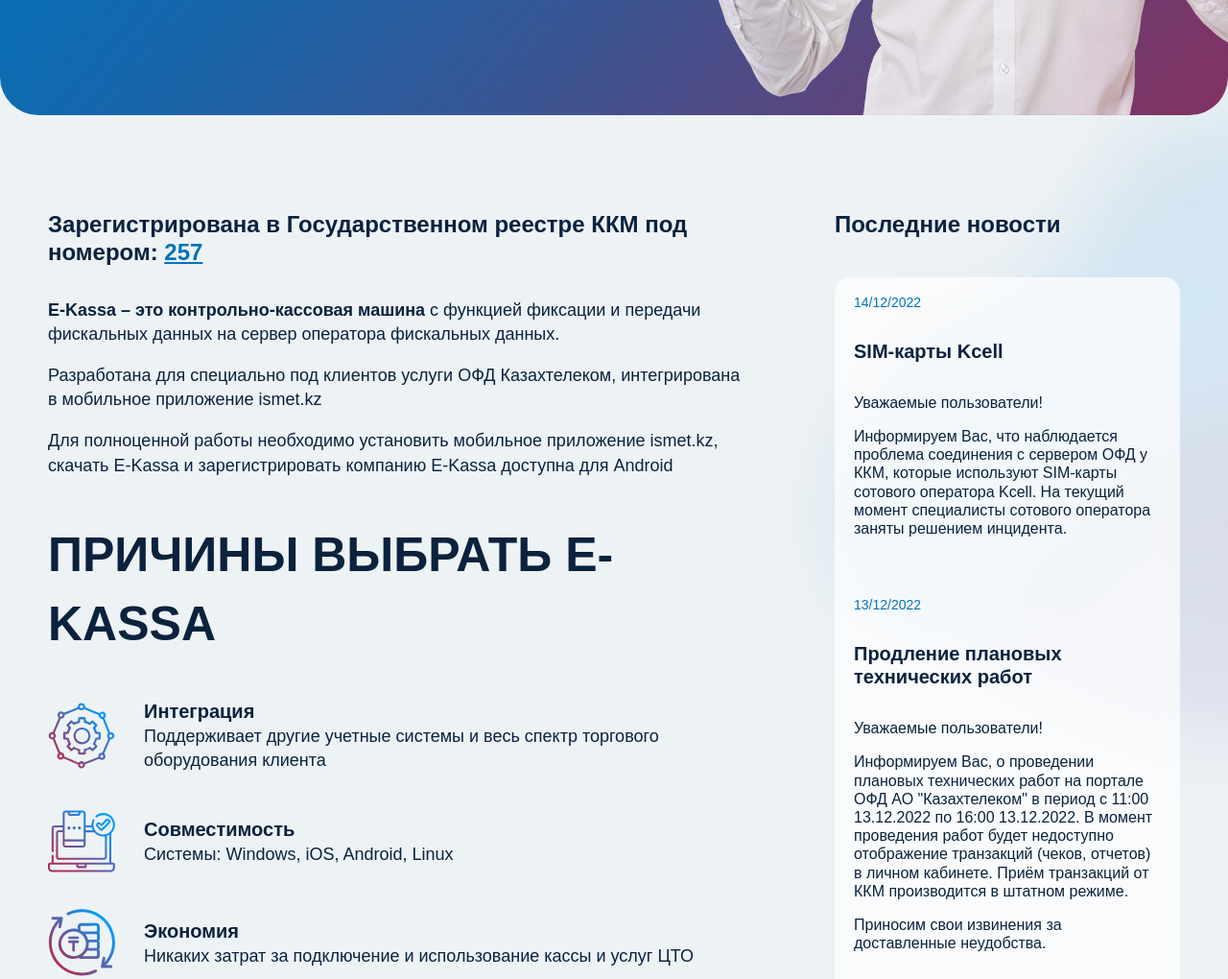
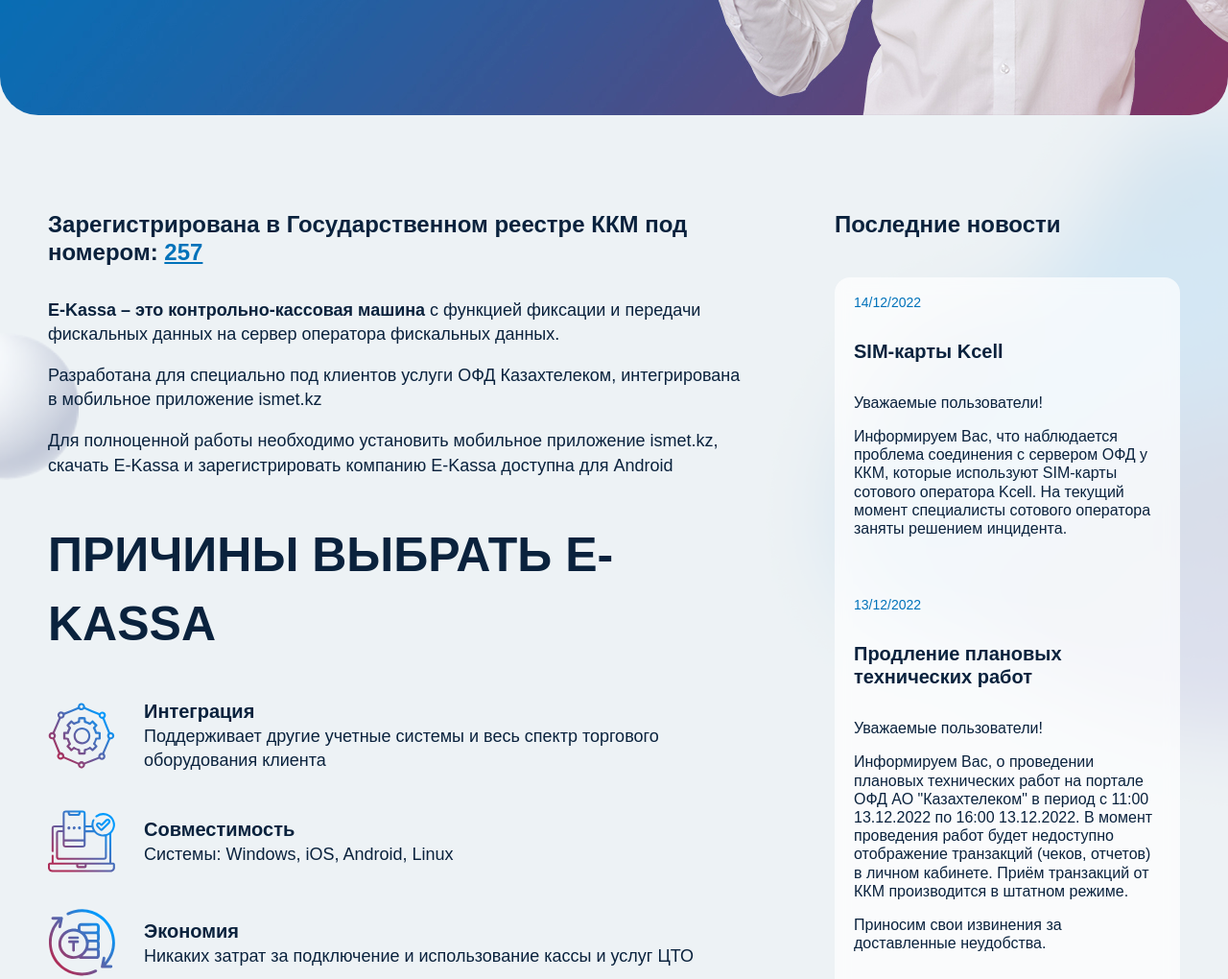
Before and after one commit to isemilia/kaztelecom, a website: page app/ekassa-01.html in a window 1280 px wide. Shown: the part 480-1500 px from the top of the page at 96% size. Drawn offline with nearby package versions, Linux system fonts and the light colour scheme; a web font is replaced by a local one.

Commit message:
Add circle elements

```diff
--- a/app/assets/css/sass/components/_ekassa.scss
+++ b/app/assets/css/sass/components/_ekassa.scss
@@ -1,6 +1,27 @@
 .main {
     padding: 100px 0;
     color: var(--clr-100);
+    position: relative;
+    &::before, &::after {
+        content: '';
+        background: url('../img/decorations/grey-circle.png') center center / contain no-repeat;
+        width: var(--ball-size);
+        height: var(--ball-size);
+        display: block;
+        position: absolute;
+        border-radius: 100%;
+        z-index: -1;
+    }
+    &::before {
+        --ball-size: 153px;
+        left: -70px;
+        top: 227px;
+    }
+    &::after {
+        --ball-size: 80px;
+        left: 50%;
+        bottom: 168px;
+    }
     &-grid {
         display: grid;
         grid-template-columns: 1fr 360px;
```
Also changed, not shown: app/assets/css/ekassa.min.css.
